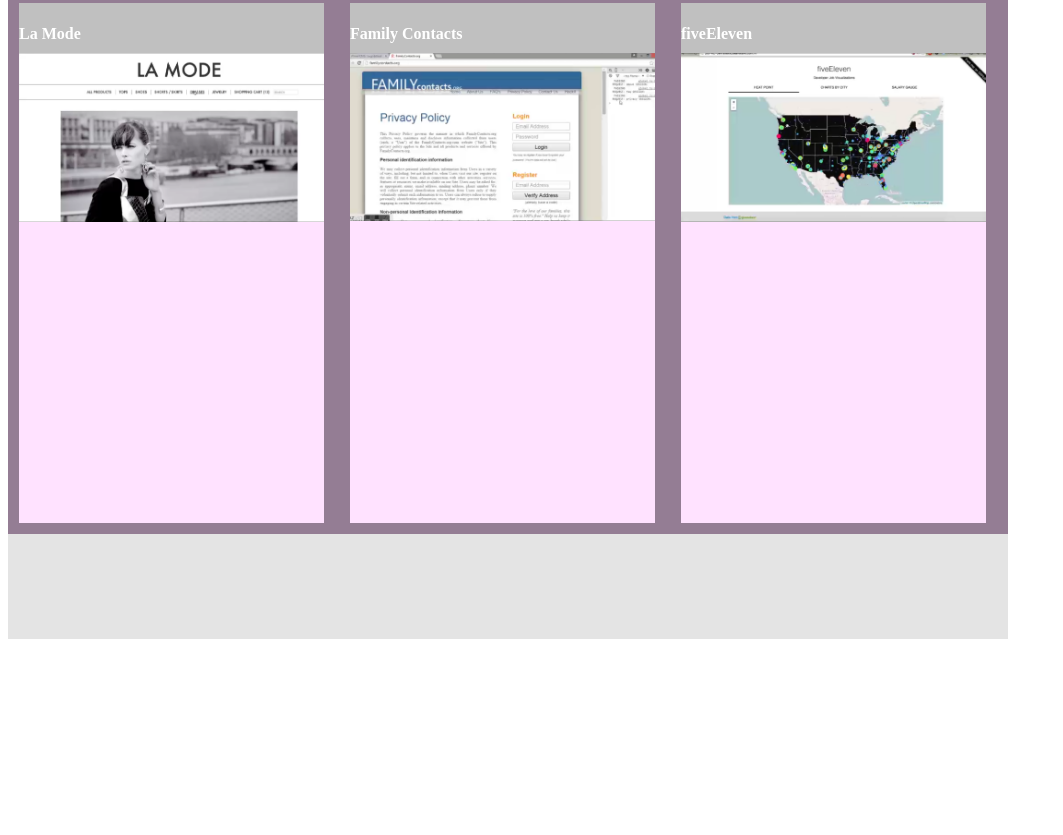
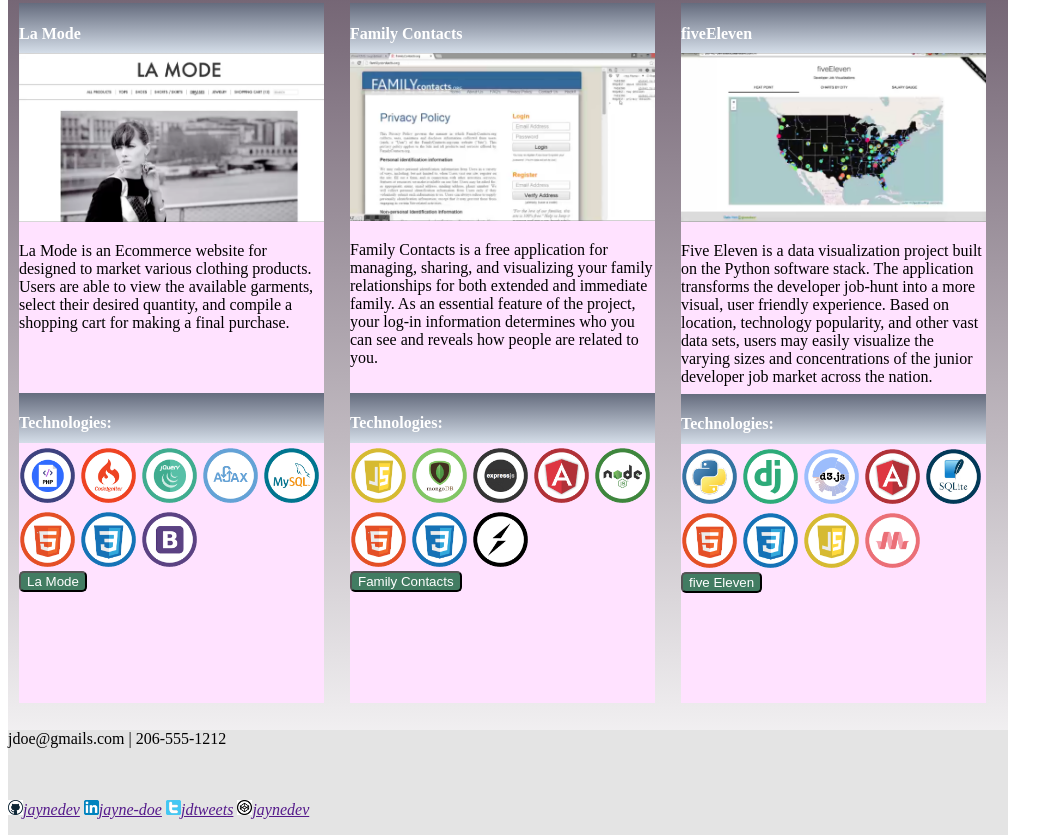
Before and after one commit to 4dar/adarrepo, a plain HTML site: page Jayne_Doe_Project/index.html in a window 1280 px wide. Shown: the part 392-1227 px from the top of the page, without its empty margins (0-1063 px from the left). Before the commit the page ends 1031 px from the top, so only its background shows below. Drawn offline with Linux system fonts and the light colour scheme.

Commit message:
Jayne Doe Project update 2

```diff
--- a/Jayne_Doe_Project/index.html
+++ b/Jayne_Doe_Project/index.html
@@ -16,22 +16,67 @@
         <img src="Jaynedoepix/photo_of_me.jpg" alt="Picture of Jayne Doe" id="jaynedoepic">
         <div class="aboutbox">
         <div id="aboutbar"><h2>About...</h2></div>
+        <p>Hello! I'm an extremely driven and creative Full Stack Developer who is currently open for career opportunities as a front-end or back-end web developer in the Greater Seattle Area. <br><br>I'm a recent graduate of Coding Dojo, a coding school located in Bellevue, WA that teaches 3 full stacks in 3 months. I'm capable of learning new technologies very quickly, and am always looking for opportunities to further expand my skills and grow as a developer. <br><br><a href="">Continue reading...</a></u></p>
     </div>
     <div class="threebodies" id="lamode">
         <div id="lamodebar" class="graybars"><h4>La Mode</h4></div>
         <img id="lamodepic" src="Jaynedoepix/lamode.png" alt="Pic of La Mode">
+        <p class="bodytext">La Mode is an Ecommerce website for designed to market various clothing products. Users are able to view the available garments, select their desired quantity, and compile a shopping cart for making a final purchase.</p>
+        <div class="graybarstech"><h4>Technologies:</h4></div>
+        <img src="Jaynedoepix/php.png" alt="PHP Logo" class="lamodelogopics">
+        <img src="Jaynedoepix/codeigniter.png" alt="Code Igniter Logo" class="lamodelogopics">
+        <img src="Jaynedoepix/jQuery.png" alt="jQuery Logo" class="lamodelogopics">
+        <img src="Jaynedoepix/ajax.png" alt="ajax Logo" class="lamodelogopics">
+        <img src="Jaynedoepix/mysql.png" alt="MySQL Logo" class="lamodelogopics">
+        <img src="Jaynedoepix/HTML.png" alt="HTML5 Logo" class="lamodelogopics">
+        <img src="Jaynedoepix/CSS.png" alt="CSS Logo" class="lamodelogopics">
+        <img src="Jaynedoepix/bootstrap.png" alt="Bootstrap Logo" class="lamodelogopics">
+        <form action="submit">
+            <input type="submit" value="La Mode" id="lamodebutton">
+        </form>
     </div>
     <div class="threebodies" id="familycontacts">
         <div id="fcbar" class="graybars"><h4>Family Contacts</h4></div>
         <img id="famcontpic" src="Jaynedoepix/familycontacts.png" alt="Family Contacts Webpage">
+        <p class="bodytext">Family Contacts is a free application for managing, sharing, and visualizing your family relationships for both extended and immediate family. As an essential feature of the project, your log-in information determines who you can see and reveals how people are related to you.</p>
+        <div class="graybarstech"><h4>Technologies:</h4></div>
+        <img src="Jaynedoepix/javascript.png" alt="JavaScript Logo" class="famcontlogos">
+        <img src="Jaynedoepix/mongodb.png" alt="MongoDB Logo" class="famcontlogos">
+        <img src="Jaynedoepix/expressjs.png" alt="Express JS Logo" class="famcontlogos">
+        <img src="Jaynedoepix/angular.png" alt="Angular Logo" class="famcontlogos">
+        <img src="Jaynedoepix/nodejs.png" alt="Node JS" class="famcontlogos">
+        <img src="Jaynedoepix/HTML.png" alt="HTML5 Logo" class="famcontlogos">
+        <img src="Jaynedoepix/CSS.png" alt="CSS Logo" class="famcontlogos">
+        <img src="Jaynedoepix/socket.png" alt="Socket Logo" class="famcontlogos">
+        <form action="submit">
+                <input type="submit" value="Family Contacts" id="famcontbutton">
+            </form>
     </div>
     <div class="threebodies" id="fiveeleven">
         <div id="fiveebar" class="graybars"><h4>fiveEleven</h4></div>
         <img id="fiveepic" src="Jaynedoepix/fiveeleven.png" alt="Pic of Five Eleven Software">
+        <p class="bodytext">Five Eleven is a data visualization project built on the Python software stack. The application transforms the developer job-hunt into a more visual, user friendly experience. Based on location, technology popularity, and other vast data sets, users may easily visualize the varying sizes and concentrations of the junior developer job market across the nation.</p>
+        <div class="graybarstech"><h4>Technologies:</h4></div>
+        <img src="Jaynedoepix/python.png" alt="Python Logo" class="fiveelogos">
+        <img src="Jaynedoepix/django.png" alt="Django Logo" class="fiveelogos">
+        <img src="Jaynedoepix/d3.png" alt="D3 Logo" class="fiveelogos">
+        <img src="Jaynedoepix/angular.png" alt="Angular Logo" class="fiveelogos">
+        <img src="Jaynedoepix/sqlite.png" alt="SQLite Logo" class="fiveelogos">
+        <img src="Jaynedoepix/HTML.png" alt="HTML5 Logo" class="fiveelogos">
+        <img src="Jaynedoepix/CSS.png" alt="CSS Logo" class="fiveelogos">
+        <img src="Jaynedoepix/JavaScript.png" alt="JavaScript Logo" class="fiveelogos">
+        <img src="Jaynedoepix/materialize.png" alt="Materialize Logo" class="fiveelogos">
+        <form action="submit">
+                <input type="submit" value="five Eleven" id="fiveelogobutton">
+            </form>
     </div>
-    <div class="graybarstech"></div>
-    <div class="graybarstech"></div>
-    <div class="graybarstech"></div>
-    <div id="footer"></div>
+    <div id="footer">
+        <p>jdoe@gmails.com | 206-555-1212</p>
+        <br><br>
+        <img class="contactlogos" src="Jaynedoepix/github.png" alt="GitHug Logo"><i><a href="">jaynedev</a><i>
+        <img class="contactlogos" src="Jaynedoepix/linkedin.png" alt="LinkedIn Logo"><i><a href="">jayne-doe</a><i>
+        <img class="contactlogos" src="Jaynedoepix/twitter.png" alt="Twitter Logo"><i><a href="">jdtweets</a><i>
+        <img class="contactlogos" src="Jaynedoepix/codepen.png" alt="CodePen Logo"><i><a href="">jaynedev</a><i>
+    </div>
 </body>
 </html>
--- a/Jayne_Doe_Project/styles.css
+++ b/Jayne_Doe_Project/styles.css
@@ -1,6 +1,6 @@
 #background{
-    background-color: rgba(100, 67, 100, 0.69);
-    height: 1000px;
+    background: linear-gradient(#351F35, white);
+    height: 1200px;
     width: 1000px;
 }
 
@@ -13,7 +13,7 @@
 
 h1{
     display: inline-block;
-    font-family: 'Franklin Gothic Medium', 'Arial Narrow', Arial, sans-serif;
+    font-family: fantasy;
     padding-left: 10px;
     margin-top: 0px;
 }
@@ -45,9 +45,12 @@ h3{
 
 #aboutbar{
     display: inline-block;
-    background-color: silver;
+    vertical-align: top;
+    background: linear-gradient(#656C7E,
+    #d4dde8);
     height: 50px;
-    width: 498px;
+    width: 488px;
+    padding: 5px;
 }
 
 h2{
@@ -57,7 +60,7 @@ h2{
 
 .threebodies{
     display: inline-block;
-    height: 520px;
+    height: 700px;
     width: 305px;
     background-color: #FFE2FF;
     margin: 11px;
@@ -82,8 +85,72 @@ h2{
 }
 .graybars{
     display: inline-block;
-    background-color: silver;
+    background: linear-gradient(#656C7E,
+    #d4dde8);
     height: 50px;
     width: 305px;
     vertical-align: top;
 }
+
+.bodytext{
+    color: black;
+}
+.graybarstech{
+    display: inline-block;
+    height: 50px;
+    width: 305px;
+    background: linear-gradient(#656C7E,
+    #d4dde8);
+}
+#lamode .graybarstech{
+    margin-top: 45px;
+    margin-bottom: 0px;
+}
+#familycontacts .graybarstech{
+    margin-top: 10px;
+}
+
+#fiveeleven .graybarstech{
+    margin-top: -8px;
+}
+
+.lamodelogopics{
+    height: 55px;
+    width: 55px;
+    margin: 5px 1px 0px 1px;
+}
+
+#lamodebutton{
+    background-color: #427C62;
+    color: white;
+    border-radius: 5px;
+}
+
+.famcontlogos{
+    height: 55px;
+    width: 55px;
+    margin: 5px 1px 0px 1px;
+}
+
+#famcontbutton{
+    background-color: #427C62;
+    color: white;
+    border-radius: 5px;
+}
+
+.fiveelogos{
+    height: 55px;
+    width: 55px;
+    margin: 5px 1px 0px 1px;
+}
+
+#fiveelogobutton{
+    background-color: #427C62;
+    color: white;
+    border-radius: 5px;
+}
+
+.contactlogos{
+    height: 15px;
+    width: 15px;
+}
```
